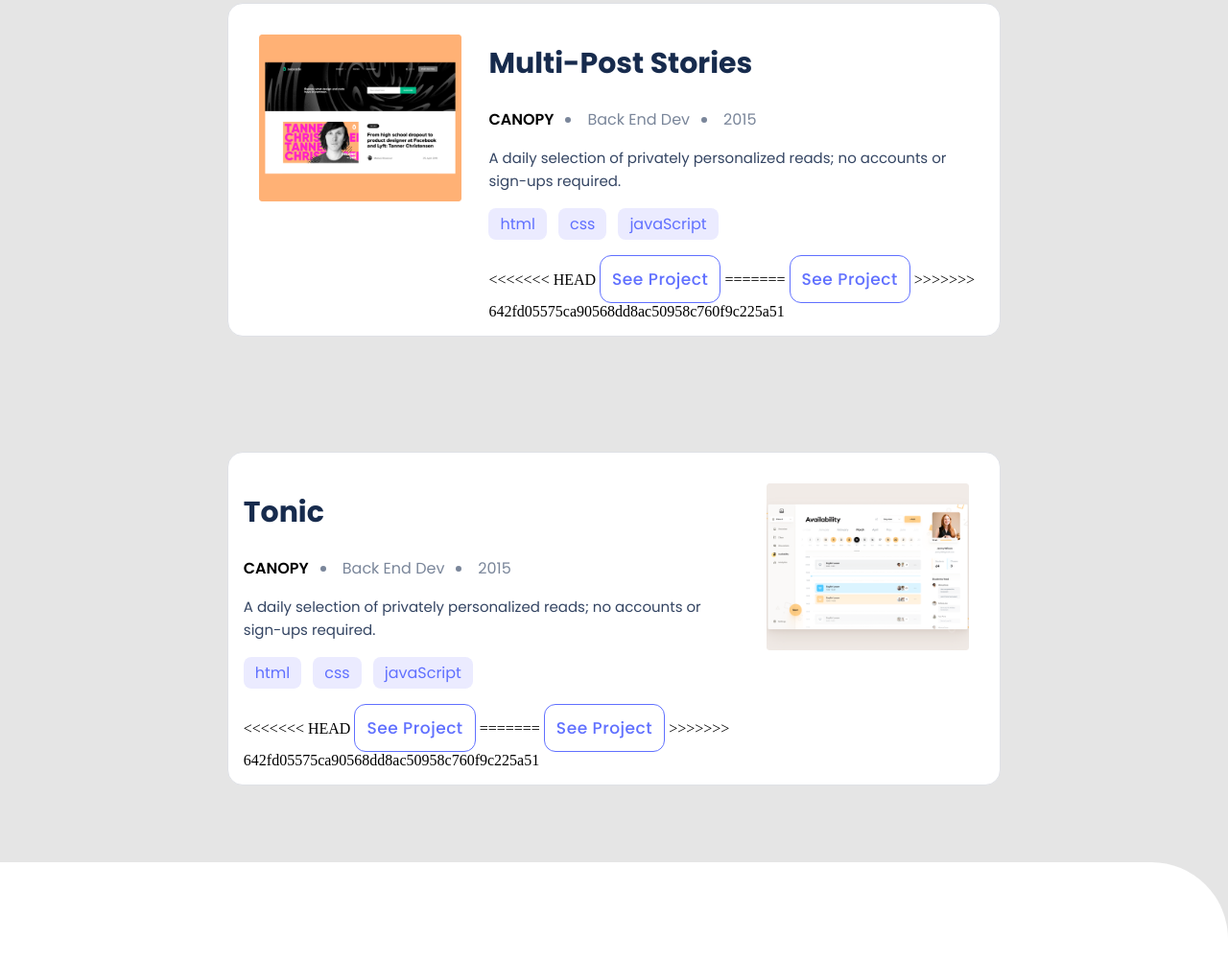
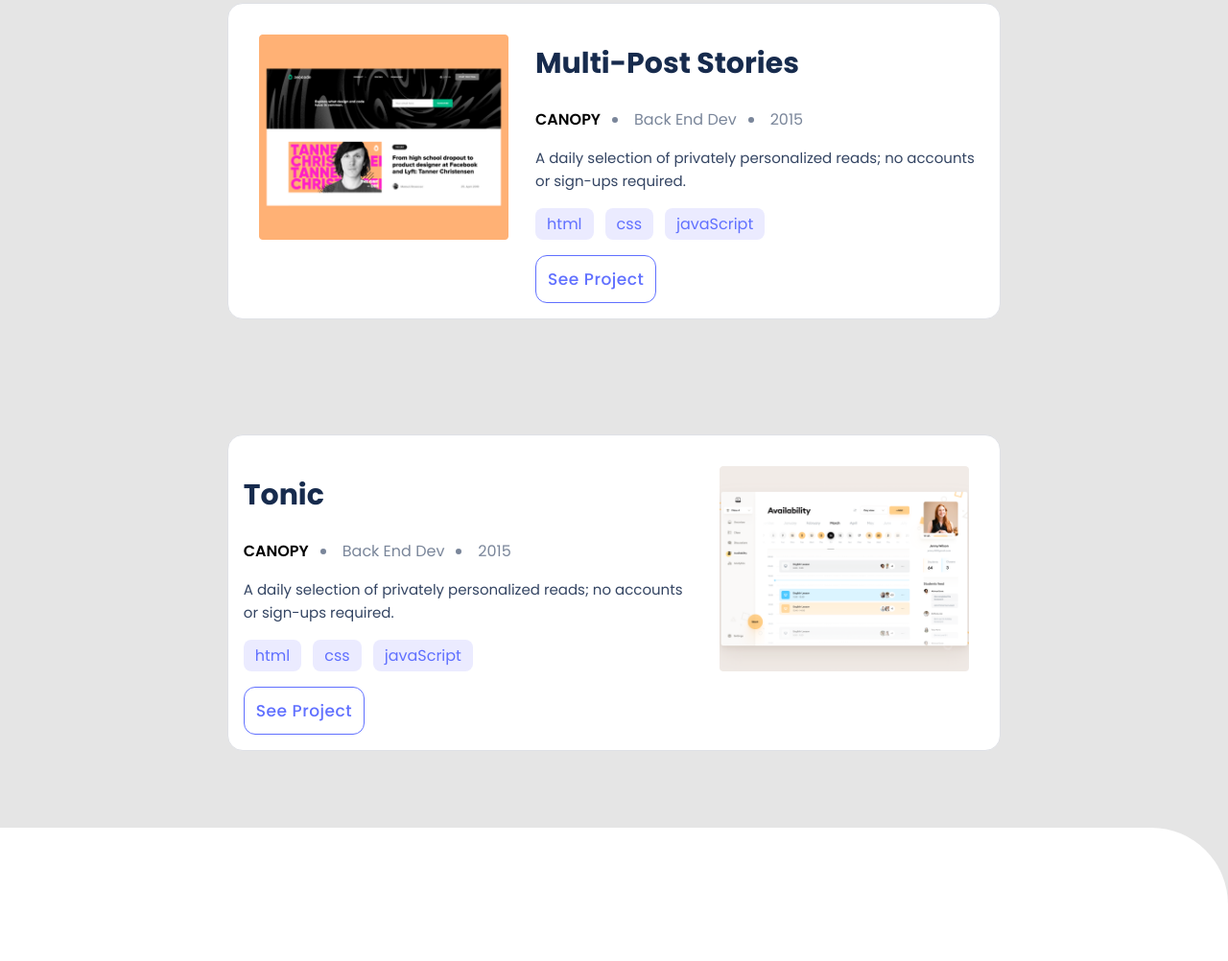
Before and after one commit to Kingno3l/microverse_portfolio, a website: page index.html in a window 1280 px wide. Shown: the part 1824-2826 px from the top of the page at 96% size. Drawn offline with Linux system fonts and the light colour scheme.

```diff
--- a/index.html
+++ b/index.html
@@ -192,11 +192,7 @@
 
                         <div>
                             <div class="action">
-<<<<<<< HEAD
-                                <button class="buttonaction" id="expand">See Project</button>
-=======
                                 <button id="expand" class="buttonaction">See Project</button>
->>>>>>> 642fd05575ca90568dd8ac50958c760f9c225a51
                             </div>
                         </div>
                     </div>
@@ -236,11 +232,7 @@
 
                         <div>
                             <div class="action">
-<<<<<<< HEAD
-                                <button class="buttonaction" id="expand">See Project</button>
-=======
                                 <button id="expand" class="buttonaction">See Project</button>
->>>>>>> 642fd05575ca90568dd8ac50958c760f9c225a51
                             </div>
                         </div>
                     </div>
@@ -351,7 +343,7 @@
 
     <section id="extra">
     </section>
-    <script src="script.js"></script>
+    <script src="style.js"></script>
 </body>
 
 </html>
--- a/mystyle.css
+++ b/mystyle.css
@@ -624,9 +624,7 @@
   z-index: 99;
   transition: 0.5s all;
 }
-.show {
-  right: 0;
-}
+
 .popup .content {
   background-color: white;
   height: 95vh;
@@ -644,6 +642,7 @@
   width: 100%;
   height: 100%;
 }
+
 .content #cancel-port {
   position: absolute;
   top: 20px;
@@ -656,6 +655,7 @@
   padding: 0.5rem 0;
   border-top: 1px solid #ebecf0;
 }
+
 .conditions {
   display: none;
   text-align: left;
@@ -748,6 +748,7 @@
 .stt {
   display: flex;
 }
+
 /* media */
 @media (min-width: 768px) {
   .headclass {
@@ -962,6 +963,7 @@
   .popup .content .top {
     margin: 5px 0;
   }
+
   .content .bottom {
     display: flex;
     justify-content: space-between;
--- a/script.js
+++ b/style.js
@@ -11,7 +11,6 @@
   hamburger.classList.remove('active');
   navMenu.classList.remove('show');
 }));
-
 
 // popup
 const array = [
@@ -88,8 +87,8 @@
       Lorem Ipsum has been the industry standard dummy text ever since the 1500s,
        when an unknown printer took a galley of type and scrambled it to make a type specimen book.
       It has survived not only five centuries, but also the leap into electronic typesetting, remaining essent.`,
-      link: 'https://kingno3l.github.io/microverse_portfolio/',
-      source: ' https://github.com/kingnoel/microverse_portfolio/',
+    link: 'https://kingno3l.github.io/microverse_portfolio/',
+    source: ' https://github.com/kingnoel/microverse_portfolio/',
   },
 ];
 const extra = document.querySelector('#extra');
@@ -167,7 +166,6 @@
   });
 });
 
-
 // form validation
 const form = document.querySelector('form');
 const email = document.querySelector('input[type="email"]');
```
Also changed, not shown: .eslintrc.json.
